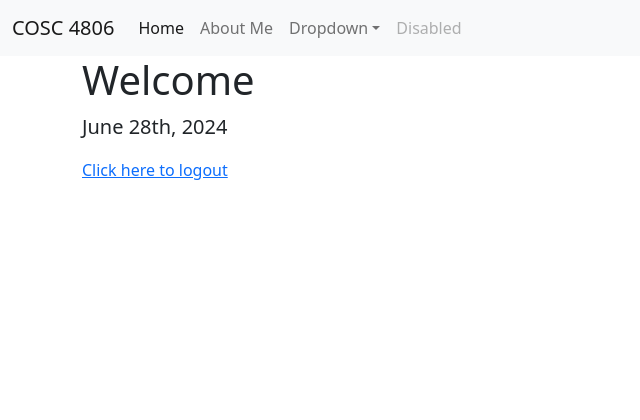
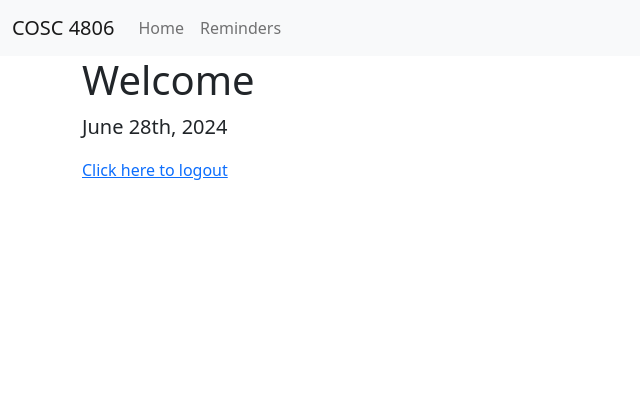
Before and after one commit to am-ping/cosc-4806, a PHP site: page /home in a window 1280 px wide. Shown: the top 420 px of the page, without its empty margins (0-640 px from the left). Run offline with PHP 8.4, Linux system fonts and the light colour scheme; the visitor is signed in with stand-in values (Sample User, id 1); tables that the repository leaves empty or names only in its code hold one stand-in row (values such as "Sample post"); data that the repository does not hold is empty.

Commit message:
Add functionality to create reminders

```diff
--- a/app/models/User.php
+++ b/app/models/User.php
@@ -38,7 +38,7 @@ class User {
       $this->log_attempt($username, 'good');
       $_SESSION['auth'] = 1;
       $_SESSION['username'] = ucwords($username);
-      $_SESSION['user_id'] = $rows['user_id'];
+      $_SESSION['user_id'] = $rows['id'];
       unset($_SESSION['failedAuth']);
       header('Location: /home');
       die;
--- a/app/views/login/index.php
+++ b/app/views/login/index.php
@@ -29,7 +29,7 @@
 		<?php elseif (isset($_GET['error']) && $_GET['error'] == 'failed'): ?>
 			<p class="text-center text-danger">Login failed. Please try again.</p>
 		<?php endif; ?>
-		<p class="text-center">Don't have an account? <a href='/create'>Sign up</a></p>
+		<p class="text-center">Don't have an account? <a href='/signup'>Sign up</a></p>
 		<?php
 		if (isset($_SESSION["failed_login"])) {
 			echo '<p class="text-center text-danger">';
--- a/app/views/create/index.php
+++ b/app/views/signup/index.php
@@ -10,7 +10,7 @@
 
 <div class="row mx-auto" style="width: 300px;">
     <div class="col-sm-auto mx-auto border border-primary rounded p-4" style="width: 300px;">
-        <form action="/create/verify" method="post" >
+        <form action="/signup/verify" method="post" >
             <fieldset>
                 <div class="form-group">
                     <label for="username">Username</label>
--- a/app/views/templates/header.php
+++ b/app/views/templates/header.php
@@ -24,23 +24,10 @@ if (!isset($_SESSION['auth'])) {
         <div class="collapse navbar-collapse" id="navbarSupportedContent">
           <ul class="navbar-nav me-auto mb-2 mb-lg-0">
             <li class="nav-item">
-              <a class="nav-link active" aria-current="page" href="/home">Home</a>
+              <a class="nav-link" aria-current="page" href="/home">Home</a>
             </li>
             <li class="nav-item">
-              <a class="nav-link" href="/about">About Me</a>
-            </li>
-            <li class="nav-item dropdown">
-              <a class="nav-link dropdown-toggle" href="#" id="navbarDropdown" role="button" data-bs-toggle="dropdown" aria-expanded="false">
-            Dropdown</a>
-              <ul class="dropdown-menu" aria-labelledby="navbarDropdown">
-                <li><a class="dropdown-item" href="#">Action</a></li>
-                <li><a class="dropdown-item" href="#">Another action</a></li>
-                <li><hr class="dropdown-divider"></li>
-                <li><a class="dropdown-item" href="#">Something else here</a></li>
-              </ul>
-            </li>
-            <li class="nav-item">
-              <a class="nav-link disabled">Disabled</a>
+              <a class="nav-link" href="/reminders">Reminders</a>
             </li>
           </ul>
         </div>
```
Also changed, not shown: app/controllers/reminders.php (+13 -1 lines), app/controllers/signup.php (renamed from app/controllers/create.php, +6 -6 lines), app/models/Reminder.php (+23 -2 lines), app/views/reminders/index.php (+10 -1 lines), app/views/reminders/delete.php (added), app/views/reminders/update.php (added).
